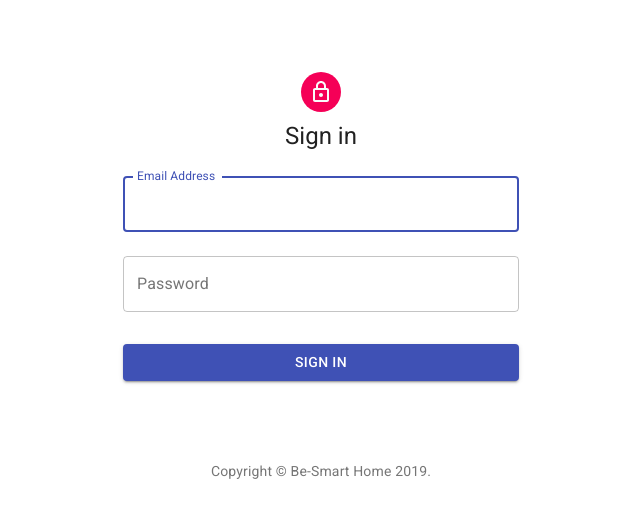
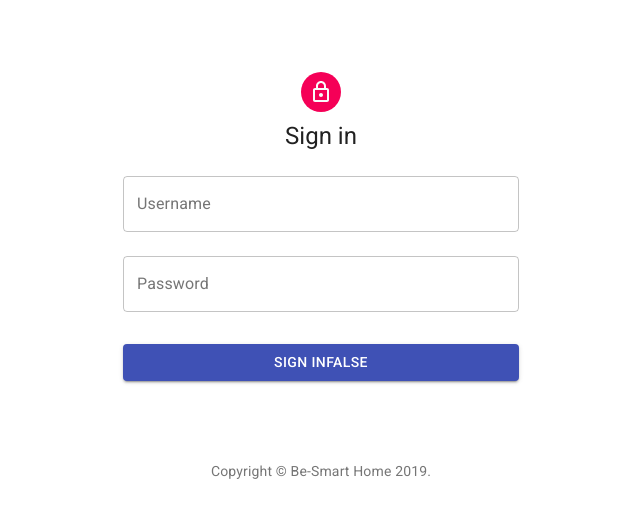
Before and after one commit to DEW211/temalab-frontend, a React (Create React App) app: page / in a window 1280 px wide. Shown: the top 518 px of the page, without its empty margins (319-959 px from the left). Built offline with nearby package versions, Linux system fonts and the light colour scheme.

Commit message:
Kókány munka de nem érdekel

```diff
--- a/package.json
+++ b/package.json
@@ -9,6 +9,9 @@
   "dependencies": {
     "@material-ui/core": "^4.5.1",
     "@material-ui/icons": "^4.5.1",
+    "axios": "^0.19.0",
+    "hoist-non-react-statics": "^3.3.0",
+    "home-assistant-js-websocket": "^4.4.0",
     "react": "^16.11.0",
     "react-dom": "^16.11.0",
     "react-router-dom": "^5.1.2",
--- a/public/index.html
+++ b/public/index.html
@@ -25,7 +25,7 @@
       Learn how to configure a non-root public URL by running `npm run build`.
     -->
 
-    <title>React App</title>
+    <title>Smart Home</title>
     <!--CDN links for material-ui-->
     <link rel="stylesheet" href="https://fonts.googleapis.com/css?family=Roboto:300,400,500,700&display=swap" />
     <link rel="stylesheet" href="https://fonts.googleapis.com/icon?family=Material+Icons" />
--- a/src/App.js
+++ b/src/App.js
@@ -1,11 +1,11 @@
 import React from 'react';
 import Dashboard from './Dashboard';
-import SignIn from './SignIn';
+//import SignIn from './SignIn';
+import SignIn from './SignInClass'
 import {
   BrowserRouter as Router,
   Switch,
-  Route,
-  Link
+  Route
 } from 'react-router-dom';
 
 
--- /dev/null
+++ b/src/ControllCard.js
@@ -0,0 +1,86 @@
+/* eslint-disable no-script-url */
+
+import React from "react";
+import Title from "./Title";
+import List from "@material-ui/core/List";
+import ListItem from "@material-ui/core/ListItem";
+import ListItemIcon from "@material-ui/core/ListItemIcon";
+import ListItemSecondaryAction from "@material-ui/core/ListItemSecondaryAction";
+import ListItemText from "@material-ui/core/ListItemText";
+import CodeIcon from "@material-ui/icons/Code";
+import Switch from "@material-ui/core/Switch";
+import axios from "axios";
+
+class SwitchCard extends React.Component {
+  constructor(props) {
+    super(props);
+    this.state = {
+      switchState: true
+    }
+    this.handleToggle = this.handleToggle.bind(this);
+
+  }
+
+  handleToggle() {
+    this.setState({
+      switchState: !this.state.switchState
+    });
+    const url = `https://demo.nt.t-bond.hu/api/states${this.props.entityID}`;
+    fetch(url, {
+      method: 'POST',
+      headers: {
+        'Content-Type' : 'application/json',
+        'Authorization': 'Bearer eyJ0eXAiOiJKV1QiLCJhbGciOiJIUzI1NiJ9.eyJpc3MiOiI1ZTZhMzU4ZjBjM2Y0ZjQ5YWM0YjkyNDdlMDBjZDFkNSIsImlhdCI6MTU3MTA5Mzc4MSwiZXhwIjoxODg2NDUzNzgxfQ.lqmPlq0tTX_6MKoFSJQIzzjFaF9xZTtwNhOOHrJkdMA'
+      },
+      body : JSON.stringify({status: (this.state.switchState) ? "off" : "on"})
+    })
+  }
+
+  componentWillMount(){
+    const url = `https://demo.nt.t-bond.hu/api/states${this.props.entityID}`;
+    const respone = fetch(url, {
+      method: 'GET',
+      headers: {
+        'Content-Type' : 'application/json',
+        'Authorization': 'Bearer eyJ0eXAiOiJKV1QiLCJhbGciOiJIUzI1NiJ9.eyJpc3MiOiI1ZTZhMzU4ZjBjM2Y0ZjQ5YWM0YjkyNDdlMDBjZDFkNSIsImlhdCI6MTU3MTA5Mzc4MSwiZXhwIjoxODg2NDUzNzgxfQ.lqmPlq0tTX_6MKoFSJQIzzjFaF9xZTtwNhOOHrJkdMA'
+      }
+    }).then(res => res.json())
+      .then(data => {
+        if(data.state === 'on'){
+          this.setState({
+            switchState : true
+          })
+        }
+      })
+
+  }
+
+
+  render() {
+    return (
+      <React.Fragment>
+        {/* <Title>Group Name</Title> */}
+        <List>
+          <ListItem>
+            <ListItemIcon>
+              <CodeIcon />
+            </ListItemIcon>
+            <ListItemText
+              id="switch-list-label-example"
+              primary={this.props.labelText}
+            />
+            <ListItemSecondaryAction>
+              <Switch
+                edge="end"
+                onChange={this.handleToggle}
+                checked={this.state.switchState}
+                inputProps={{ "aria-labelledby": "switch-list-label-wifi" }}
+              />
+            </ListItemSecondaryAction>
+          </ListItem>
+        </List>
+      </React.Fragment>
+    );
+  }
+}
+export default SwitchCard;
--- a/src/Dashboard.js
+++ b/src/Dashboard.js
@@ -15,9 +15,10 @@ import Paper from '@material-ui/core/Paper';
 import MenuIcon from '@material-ui/icons/Menu';
 import ChevronLeftIcon from '@material-ui/icons/ChevronLeft';
 import { mainListItems, secondaryListItems } from './listItems';
-import Deposits from './Deposits';
+import SwitchCard from './ControllCard';
 import { Copyright } from './Copyright';
 import { createMuiTheme, ThemeProvider } from '@material-ui/core/styles';
+import { Switch } from '@material-ui/core';
 
 const theme = createMuiTheme({
   palette: {
@@ -107,7 +108,7 @@ const useStyles = makeStyles(theme => ({
     flexDirection: 'column',
   },
   fixedHeight: {
-    height: 240,
+    height: 100,
   },
 }));
 
@@ -163,12 +164,12 @@ export default function Dashboard() {
               {/* Recent Deposits */}
               <Grid item xs={12} md={4} lg={3}>
                 <Paper className={fixedHeightPaper}>
-                  <Deposits />
+                  <SwitchCard labelText="Lights" entityID="switch.decorative_lights"/>
                 </Paper>
               </Grid>
               <Grid item xs={12} md={4} lg={3}>
                 <Paper className={fixedHeightPaper}>
-                  <Deposits />
+                  <SwitchCard labelText="AC" entityID="switch.ac" />
                 </Paper>
               </Grid>
             </Grid>
--- a/src/Deposits.js
+++ /dev/null
@@ -1,67 +0,0 @@
-/* eslint-disable no-script-url */
-
-import React from 'react';
-import Title from './Title';
-import List from '@material-ui/core/List'
-import ListItem from '@material-ui/core/ListItem';
-import ListItemIcon from '@material-ui/core/ListItemIcon';
-import ListItemSecondaryAction from '@material-ui/core/ListItemSecondaryAction';
-import ListItemText from '@material-ui/core/ListItemText';
-import CodeIcon from '@material-ui/icons/Code'
-import Switch from '@material-ui/core/Switch'
-
-
-export default function Deposits() {
-  const [checked, setChecked] = React.useState(['Example1']);
-
-  let handleToggle = value => () => {
-    const currentIndex = checked.indexOf(value);
-    const newChecked = [...checked];
-
-    if(currentIndex === -1) {
-      newChecked.push(value);
-    } else {
-      newChecked.splice(currentIndex, 1);
-    }
-
-    setChecked(newChecked);
-  }
-
-  return (
-    <React.Fragment>
-      <Title>Group Name</Title>
-      <List >
-      <ListItem>
-        <ListItemIcon>
-          <CodeIcon />
-        </ListItemIcon>
-        <ListItemText id="switch-list-label-example" primary="groupdItem1" />
-        <ListItemSecondaryAction>
-          <Switch
-            edge="end"
-            onChange={handleToggle('Example1')}
-            checked={checked.indexOf('Example1') !== -1}
-            inputProps={{ 'aria-labelledby': 'switch-list-label-wifi' }}
-          />
-        </ListItemSecondaryAction>
-      </ListItem>
-      <ListItem>
-        <ListItemIcon>
-          <CodeIcon />
-        </ListItemIcon>
-        <ListItemText id="switch-list-label-example" primary="groupdItem2" />
-        <ListItemSecondaryAction>
-          <Switch
-            edge="end"
-            onChange={handleToggle('Example2')}
-            checked={checked.indexOf('Example2') !== -1}
-            inputProps={{ 'aria-labelledby': 'switch-list-label-wifi' }}
-          />
-        </ListItemSecondaryAction>
-
-      </ListItem>
-      </List>
-
-    </React.Fragment>
-  );
-}
--- a/src/SignIn.js
+++ b/src/SignIn.js
@@ -1,4 +1,5 @@
 import React from 'react';
+import { Component } from 'react';
 import Avatar from '@material-ui/core/Avatar';
 import Button from '@material-ui/core/Button';
 import CssBaseline from '@material-ui/core/CssBaseline';
--- /dev/null
+++ b/src/SignInClass.js
@@ -0,0 +1,142 @@
+import React from "react";
+import PropTypes from "prop-types";
+import { Component } from "react";
+import Avatar from "@material-ui/core/Avatar";
+import Button from "@material-ui/core/Button";
+import CssBaseline from "@material-ui/core/CssBaseline";
+import TextField from "@material-ui/core/TextField";
+import Box from "@material-ui/core/Box";
+import LockOutlinedIcon from "@material-ui/icons/LockOutlined";
+import Typography from "@material-ui/core/Typography";
+import { withStyles } from "@material-ui/core/styles";
+import Container from "@material-ui/core/Container";
+import { Copyright } from "./Copyright";
+import { Redirect } from 'react-router-dom'
+import connect from './connection';
+
+const styles = theme => ({
+  '@global': {
+    body: {
+      backgroundColor: theme.palette.common.white,
+    },
+  },
+  paper: {
+    marginTop: theme.spacing(8),
+    display: 'flex',
+    flexDirection: 'column',
+    alignItems: 'center',
+  },
+  avatar: {
+    margin: theme.spacing(1),
+    backgroundColor: theme.palette.secondary.main,
+  },
+  form: {
+    width: '100%', // doksi szerint IE11 itt meghal :(
+    marginTop: theme.spacing(1),
+  },
+  submit: {
+    margin: theme.spacing(3, 0, 2),
+  },
+});
+
+
+class SignIn extends Component {
+  constructor(props){
+    super(props);
+    this.state = {
+      user: '',
+      password: '',
+      loggedIn: false
+    }
+    this.handleChangeUser = this.handleChangeUser.bind(this);
+    this.handleChangePass = this.handleChangePass.bind(this);
+    this.handleSubmit = this.handleSubmit.bind(this);
+  }
+
+  async handleSubmit(event){
+    event.preventDefault();
+    if(this.state.user === 'admin' && this.state.password === 'be smart'){
+      this.setState({
+        loggedIn: true,
+      })
+      await connect();
+      console.log('valami');
+
+    }
+  }
+
+  handleChangePass(event){
+    this.setState({
+      password : event.target.value
+    })
+  }
+
+  handleChangeUser(event){
+    this.setState({
+      user: event.target.value
+    })
+  }
+
+  render() {
+    const { classes } = this.props;
+    if(this.state.loggedIn){
+      return <Redirect to="/dashboard" />
+    }else{
+    return (
+      <Container component="main" maxWidth="xs">
+        <CssBaseline />
+        <div className={classes.paper}>
+          <Avatar className={classes.avatar}>
+            <LockOutlinedIcon />
+          </Avatar>
+          <Typography component="h1" variant="h5">
+            Sign in
+          </Typography>
+          <form className={classes.form} onSubmit={this.handleSubmit} noValidate>
+            <TextField
+              variant="outlined"
+              margin="normal"
+              fullWidth
+              id="username"
+              label="Username"
+              name="User"
+              value={this.state.user}
+              onChange={this.handleChangeUser}
+            />
+            <TextField
+              onChange={this.handleChangePass}
+              value={this.state.password}
+              variant="outlined"
+              margin="normal"
+              fullWidth
+              name="password"
+              label="Password"
+              type="password"
+              id="password"
+              autoComplete="current-password"
+            />
+
+            <Button
+              type="submit"
+              fullWidth
+              variant="contained"
+              color="primary"
+              className={classes.submit}
+            >
+              Sign in{this.state.loggedIn.toString()}
+            </Button>
+          </form>
+        </div>
+        <Box mt={8}>
+          <Copyright />
+        </Box>
+      </Container>
+    );}
+  }
+}
+
+SignIn.propTypes = {
+  classes: PropTypes.object.isRequired
+}
+
+export default withStyles(styles)(SignIn);
--- /dev/null
+++ b/src/connection.js
@@ -0,0 +1,28 @@
+import {
+    getAuth,
+    createConnection,
+    subscribeEntities,
+    ERR_HASS_HOST_REQUIRED
+} from "home-assistant-js-websocket";
+import {inc} from './counter';
+
+export default async function connect(){
+    let auth;
+    try{
+        auth = await getAuth();
+    }catch(err) {
+        if(err === ERR_HASS_HOST_REQUIRED){
+            const hassUrl = 'https://demo.nt.t-bond.hu/';
+            auth = await getAuth({hassUrl});
+        }else{
+            alert(`Unkown error: ${err}`);
+            return;
+        }
+
+    }
+
+    const connection = await createConnection({ auth });
+    subscribeEntities(connection, ent => inc(ent));
+
+    return connection;
+}
--- /dev/null
+++ b/src/counter.js
@@ -0,0 +1,8 @@
+let num = 0;
+
+function inc(){
+    num++;
+    console.err(num);
+}
+
+export {num, inc};
```
Also changed, not shown: 1 other file (tests, documents, lock files or other folders).
